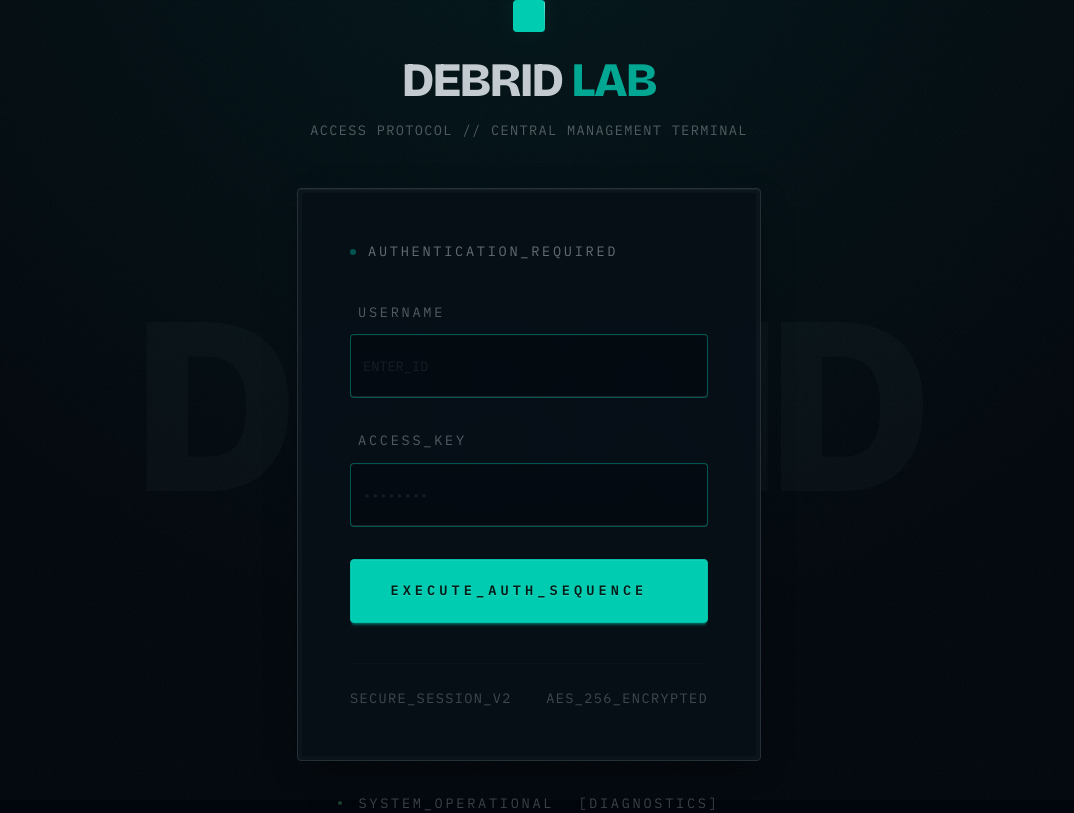
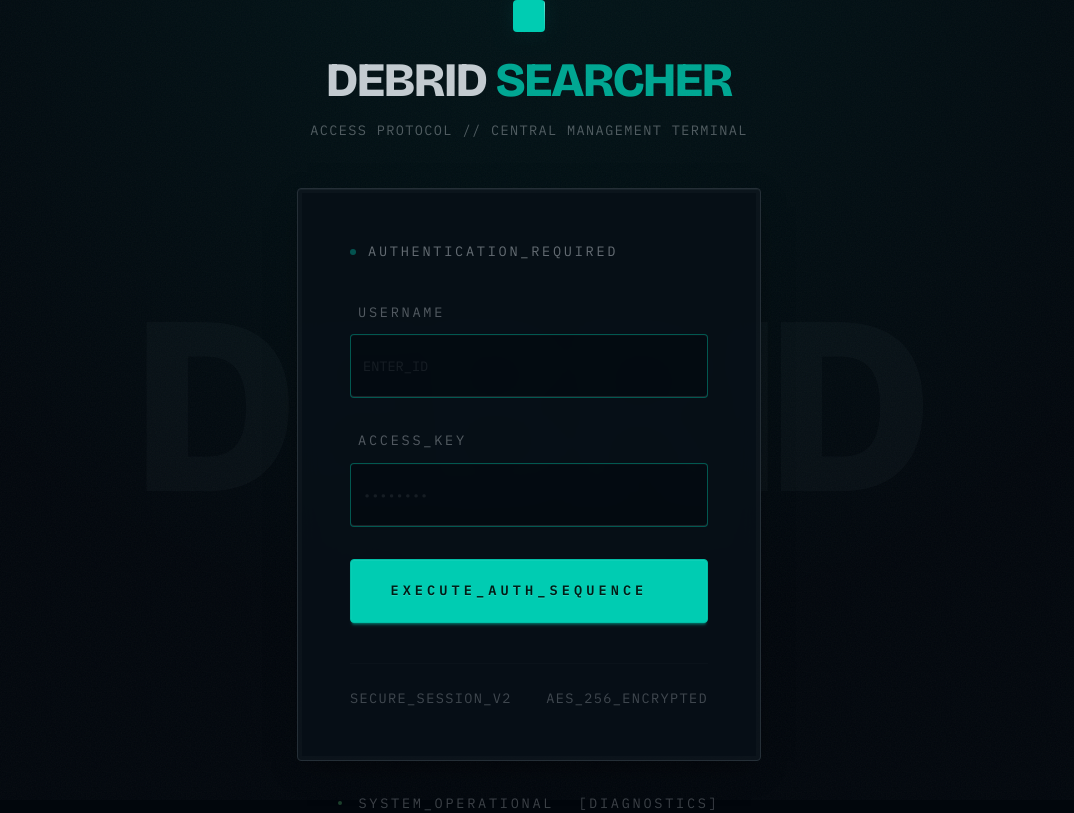
Before and after one commit to vs-machado/debrid-searcher, a React (Vite) app in the folder web/: page /login in a window 1280 px wide. Shown: the whole page, without its empty margins (111-1185 px from the left). Built offline with nearby package versions, Linux system fonts and the light colour scheme; no server answers.

Commit message:
chore: app renamed to Debrid Searcher

```diff
--- a/web/index.html
+++ b/web/index.html
@@ -4,7 +4,7 @@
     <meta charset="UTF-8" />
     <link rel="icon" type="image/svg+xml" href="/vite.svg" />
     <meta name="viewport" content="width=device-width, initial-scale=1.0" />
-    <title>Debrid Downloader</title>
+    <title>Debrid Searcher</title>
 
     <link rel="preconnect" href="https://fonts.googleapis.com" />
     <link rel="preconnect" href="https://fonts.gstatic.com" crossorigin />
--- a/web/src/pages/login/LoginPage.tsx
+++ b/web/src/pages/login/LoginPage.tsx
@@ -29,7 +29,7 @@ export default function LoginPage() {
             <div className="brand-mark h-12 w-12" aria-hidden="true" />
           </div>
           <h1 className="font-display text-4xl md:text-5xl font-extrabold tracking-tighter leading-none uppercase">
-            DEBRID <span className="text-primary/80">LAB</span>
+            DEBRID <span className="text-primary/80">SEARCHER</span>
           </h1>
           <p className="text-[11px] font-mono tracking-widest opacity-40 mt-4 uppercase">
             Access Protocol // Central Management Terminal
--- a/web/src/pages/search/SearchPage.tsx
+++ b/web/src/pages/search/SearchPage.tsx
@@ -137,7 +137,7 @@ export default function SearchPage() {
           <div className="brand-mark shrink-0 w-8 h-8" aria-hidden="true" />
           <div className="min-w-0">
             <h1 className="font-display text-3xl md:text-4xl font-extrabold tracking-tighter leading-none uppercase">
-              DEBRID <span className="text-primary/80">LAB</span>
+              DEBRID <span className="text-primary/80">SEARCHER</span>
             </h1>
           </div>
         </div>
```
Also changed, not shown: 1 other file (tests, documents, lock files or other folders).
